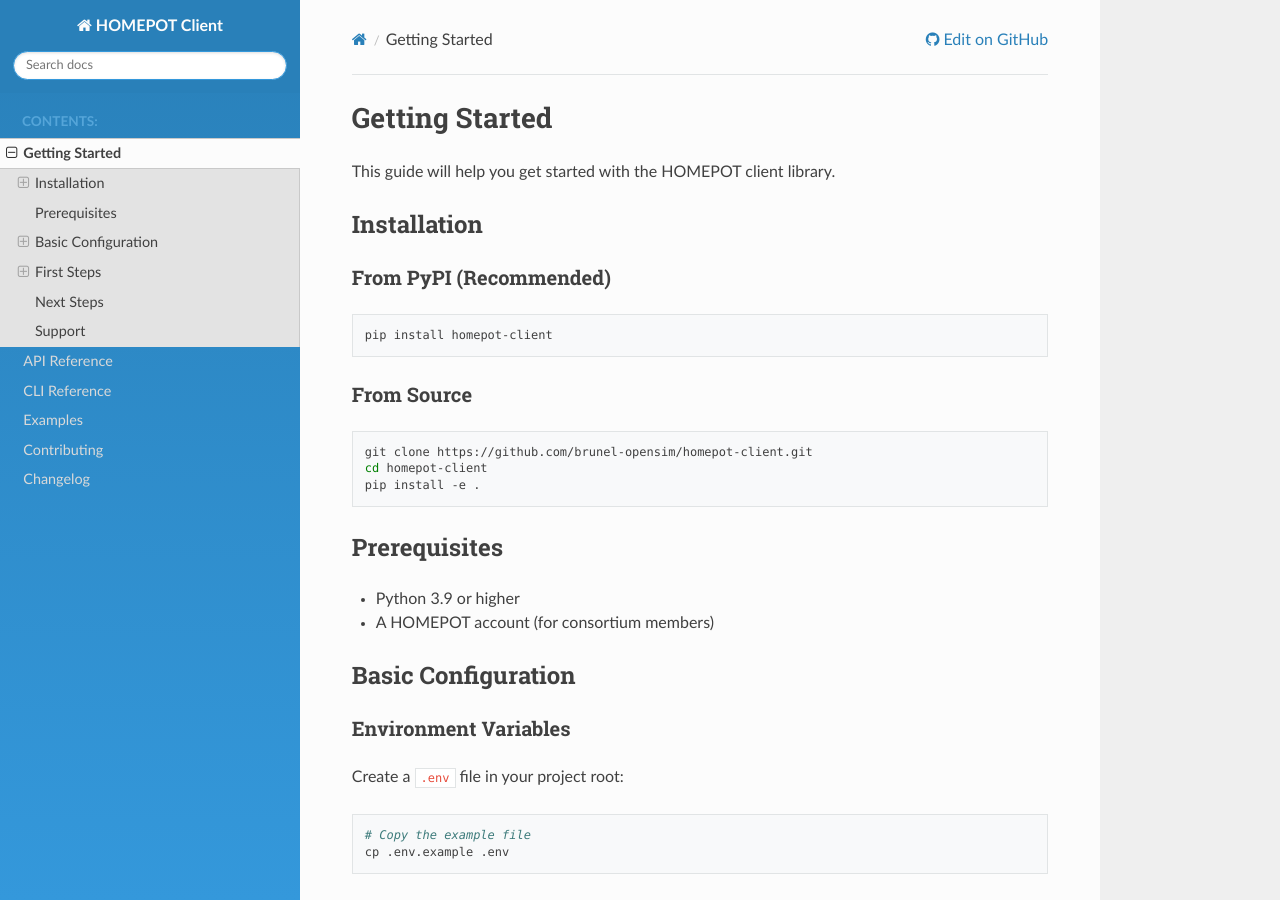
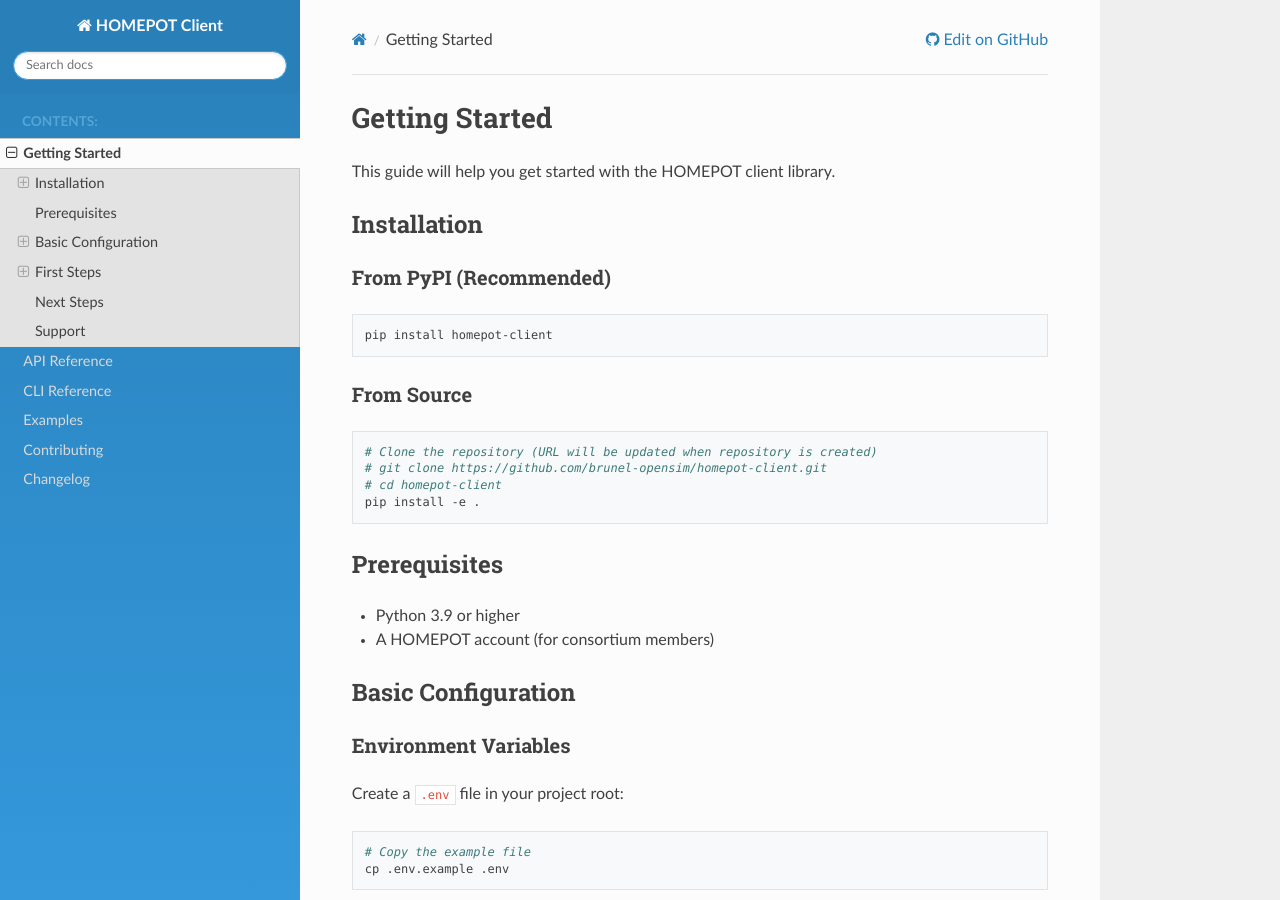
Before and after one commit to brunel-opensim/homepot-client, a Sphinx documentation site: the page built from docs/getting-started.md, in a window 1280 px wide and 900 px high. Built offline with Sphinx 7.4.7 and the Read the Docs theme 3.1.0, drawn with Linux system fonts in a browser that asks for light colours; some of the changed text lies outside the part shown.

````diff
--- a/docs/getting-started.md
+++ b/docs/getting-started.md
@@ -13,8 +13,9 @@ pip install homepot-client
 ### From Source
 
 ```bash
-git clone https://github.com/brunel-opensim/homepot-client.git
-cd homepot-client
+# Clone the repository (URL will be updated when repository is created)
+# git clone https://github.com/brunel-opensim/homepot-client.git
+# cd homepot-client
 pip install -e .
 ```
 
@@ -141,7 +142,9 @@ async def robust_example():
 
 For support and questions:
 
-- Email: support@homepot-consortium.org
+- Email: [support@homepot-consortium.org](mailto:support@homepot-consortium.org)
 - Discord: [HOMEPOT Community](https://discord.gg/homepot)
+<!-- Links will be activated when repository is created
 - Issues: [GitHub Issues](https://github.com/brunel-opensim/homepot-client/issues)
-- Documentation: [Read the Docs](https://homepot-client.readthedocs.io/)
+- Documentation: [GitHub Docs](https://github.com/brunel-opensim/homepot-client/tree/main/docs)
+-->
````
Also changed, not shown: docs/changelog.md (+2 -0 lines), docs/contributing.md (+2 -0 lines), 2 other files.
